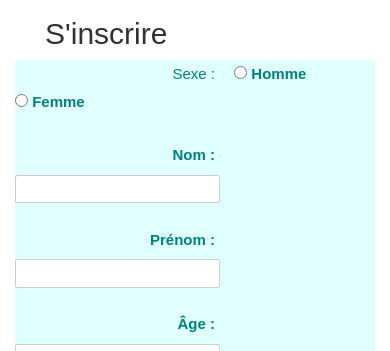
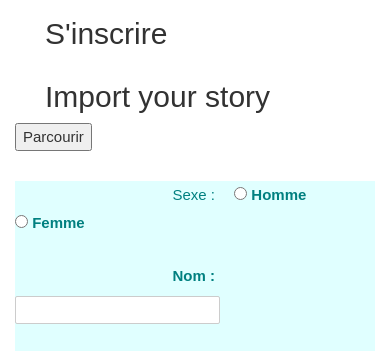
Before and after one commit to Sophieranoux/site-enfant-, a website: page static/index.html in a window 390 px wide. Shown: the part 754-1105 px from the top of the page. Drawn offline with Linux system fonts and the light colour scheme.

Commit message:
parcourir

```diff
--- a/static/index.html
+++ b/static/index.html
@@ -83,6 +83,15 @@
                     </div>
             </div>
      </div>
+       <div class="container">
+            <div class>
+                    <div class="col-md-12">
+                    <h2>Import your story<br/></h2>
+                    </div>
+            </div>
+     </div>
+     <div><button onclick="document.querySelector('input').click()">Parcourir</button></div>
+<input style="visibility: collapse; width: 0px;" type="file" onchange="upload(this.files[0])">
 
      <div class="container-form">
 
```
